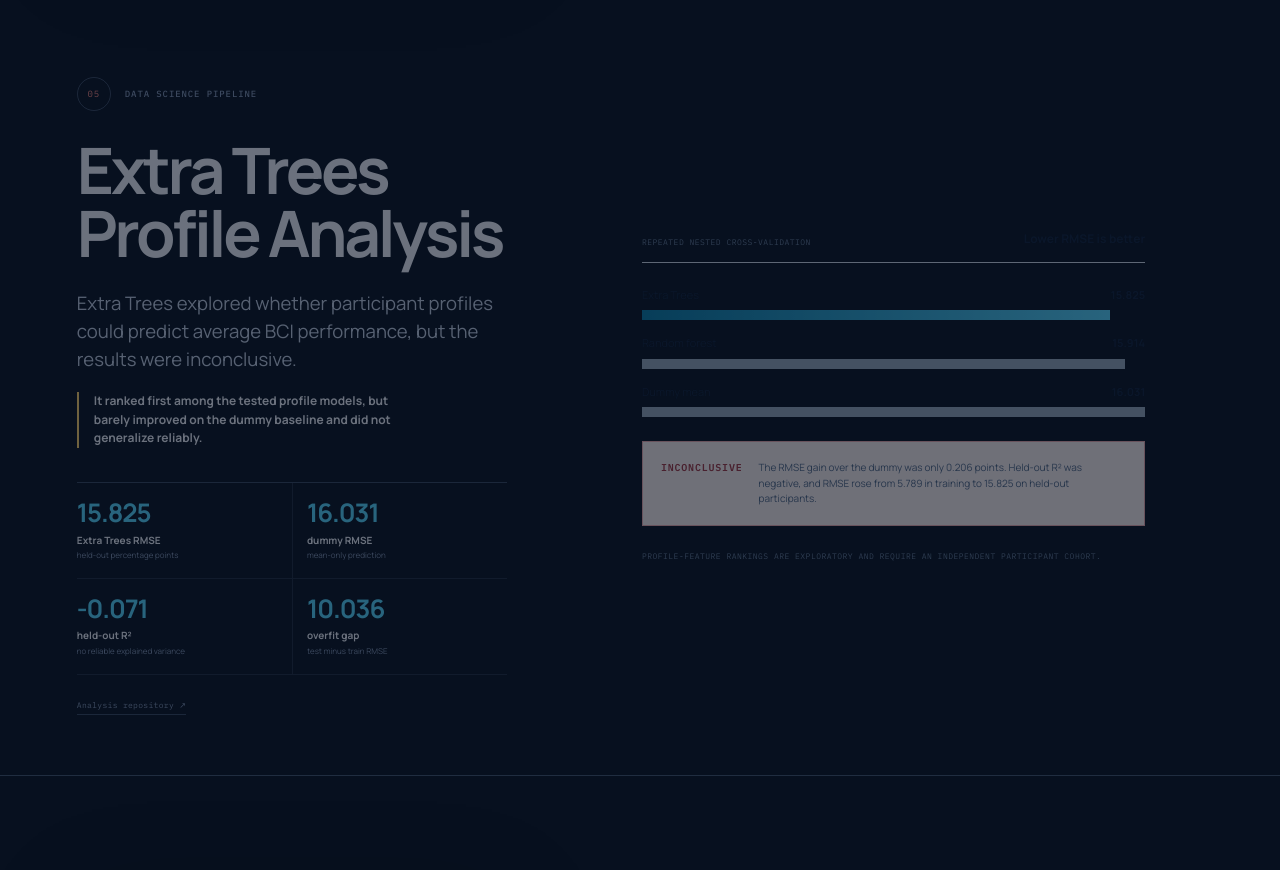
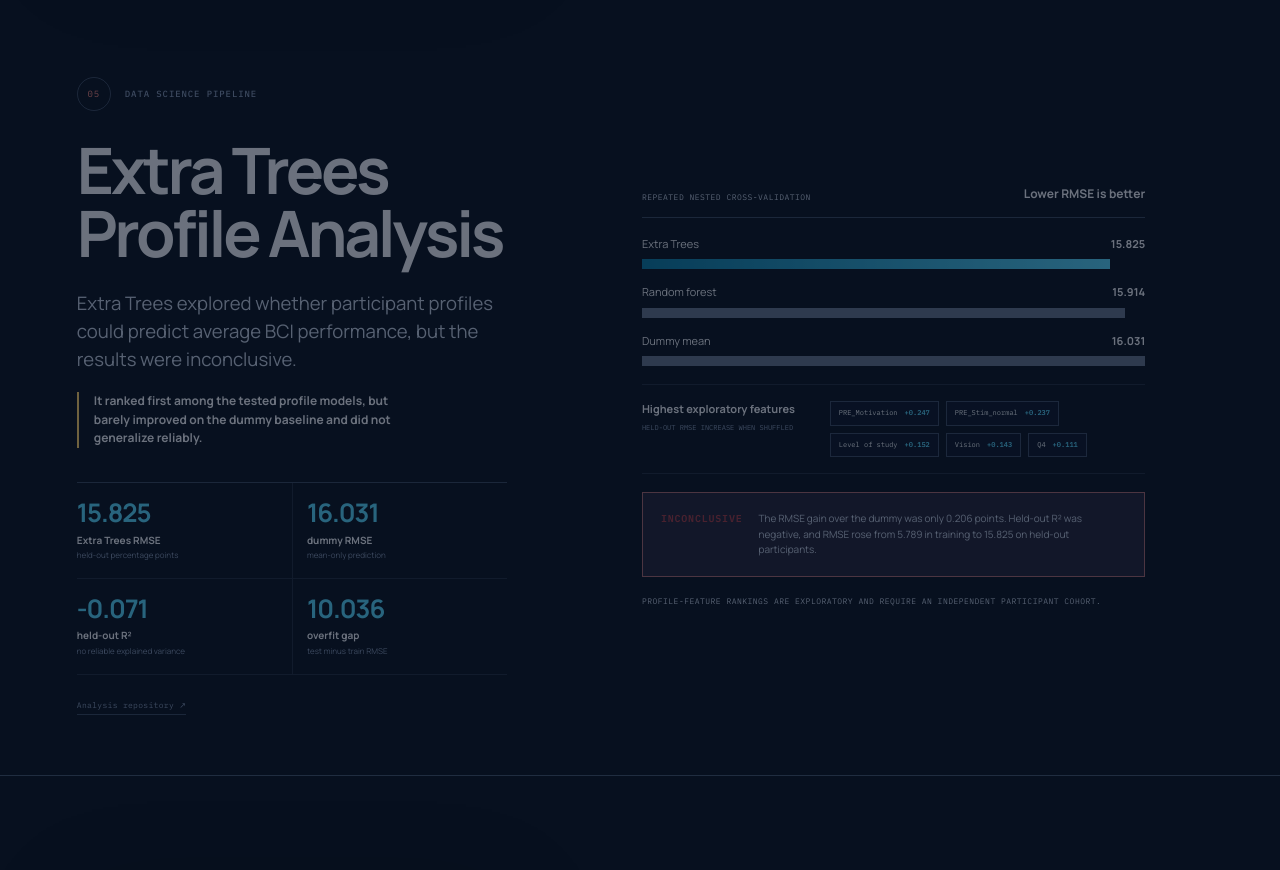
Before and after one commit to samarthgaggar/bci-mi-prediction, a Next.js app: page / in a window 1280 px wide. Shown: the part 3760-4630 px from the top of the page. Built offline with nearby package versions, Linux system fonts and the light colour scheme.

Commit message:
jack wang

```diff
--- a/app/globals.css
+++ b/app/globals.css
@@ -1045,9 +1045,9 @@ main {
   width: min(100%, 720px);
   min-height: 430px;
   align-content: center;
-  gap: 24px;
+  gap: 18px;
   padding: clamp(26px, 5vw, 58px);
-  color: #10213b;
+  color: var(--ink);
 }
 
 .extra-trees-heading {
@@ -1056,12 +1056,12 @@ main {
   justify-content: space-between;
   gap: 18px;
   padding-bottom: 14px;
-  border-bottom: 1px solid #d6dfeb;
+  border-bottom: 1px solid var(--line-strong);
 }
 
 .extra-trees-heading span,
 .extra-trees-visual > small {
-  color: #647995;
+  color: var(--ink-soft);
   font-family: var(--font-mono);
   font-size: 8px;
   letter-spacing: 0.06em;
@@ -1092,11 +1092,60 @@ main {
   display: block;
   width: var(--tree-width);
   height: 10px;
-  background: #9aacbf;
+  background: color-mix(in srgb, var(--ink-faint) 74%, transparent);
 }
 
 .extra-trees-visual li:first-child i {
   background: linear-gradient(90deg, #087da9, #57d8ff);
+}
+
+.extra-trees-features {
+  display: grid;
+  grid-template-columns: minmax(150px, 0.7fr) minmax(260px, 1.3fr);
+  gap: 18px;
+  align-items: start;
+  padding: 16px 0;
+  border-top: 1px solid var(--line);
+  border-bottom: 1px solid var(--line);
+}
+
+.extra-trees-features > div strong {
+  display: block;
+  font-size: 11px;
+}
+
+.extra-trees-features > div small {
+  display: block;
+  margin-top: 5px;
+  color: var(--ink-faint);
+  font-family: var(--font-mono);
+  font-size: 7px;
+  line-height: 1.4;
+  text-transform: uppercase;
+}
+
+.extra-trees-features ul {
+  display: flex;
+  flex-wrap: wrap;
+  gap: 7px;
+  margin: 0;
+  padding: 0;
+  list-style: none;
+}
+
+.extra-trees-features li {
+  display: flex;
+  gap: 7px;
+  padding: 6px 8px;
+  border: 1px solid var(--line-strong);
+  color: var(--ink);
+  background: color-mix(in srgb, var(--surface) 68%, transparent);
+  font-family: var(--font-mono);
+  font-size: 7px;
+}
+
+.extra-trees-features li strong {
+  color: var(--cyan);
 }
 
 .extra-trees-warning {
@@ -1105,8 +1154,8 @@ main {
   gap: 16px;
   align-items: start;
   padding: 18px;
-  border: 1px solid color-mix(in srgb, var(--coral) 58%, #d6dfeb);
-  background: color-mix(in srgb, var(--coral) 9%, #ffffff);
+  border: 1px solid color-mix(in srgb, var(--coral) 58%, var(--line));
+  background: color-mix(in srgb, var(--coral) 9%, var(--surface));
 }
 
 .extra-trees-warning strong {
@@ -1119,7 +1168,7 @@ main {
 
 .extra-trees-warning p {
   margin: 0;
-  color: #526a87;
+  color: var(--ink-soft);
   font-size: 10px;
   line-height: 1.55;
 }
@@ -1892,6 +1941,11 @@ main {
     grid-column: 1;
   }
 
+  .extra-trees-features,
+  .extra-trees-warning {
+    grid-template-columns: 1fr;
+  }
+
   .prediction-flow {
     min-height: 300px;
     padding: 8px;
--- a/components/research-page.tsx
+++ b/components/research-page.tsx
@@ -666,6 +666,13 @@ function ExtraTreesVisual() {
     { name: "Random forest", value: 15.914, width: "96%" },
     { name: "Dummy mean", value: 16.031, width: "100%" },
   ] as const;
+  const highestFeatures = [
+    ["PRE_Motivation", "0.247"],
+    ["PRE_Stim_normal", "0.237"],
+    ["Level of study", "0.152"],
+    ["Vision", "0.143"],
+    ["Q4", "0.111"],
+  ] as const;
 
   return (
     <div
@@ -691,6 +698,20 @@ function ExtraTreesVisual() {
           </li>
         ))}
       </ol>
+      <div className="extra-trees-features">
+        <div>
+          <strong>Highest exploratory features</strong>
+          <small>held-out RMSE increase when shuffled</small>
+        </div>
+        <ul>
+          {highestFeatures.map(([feature, importance]) => (
+            <li key={feature}>
+              <span>{feature}</span>
+              <strong>+{importance}</strong>
+            </li>
+          ))}
+        </ul>
+      </div>
       <div className="extra-trees-warning">
         <strong>Inconclusive</strong>
         <p>
```
Also changed, not shown: 1 other file (tests, documents, lock files or other folders).
